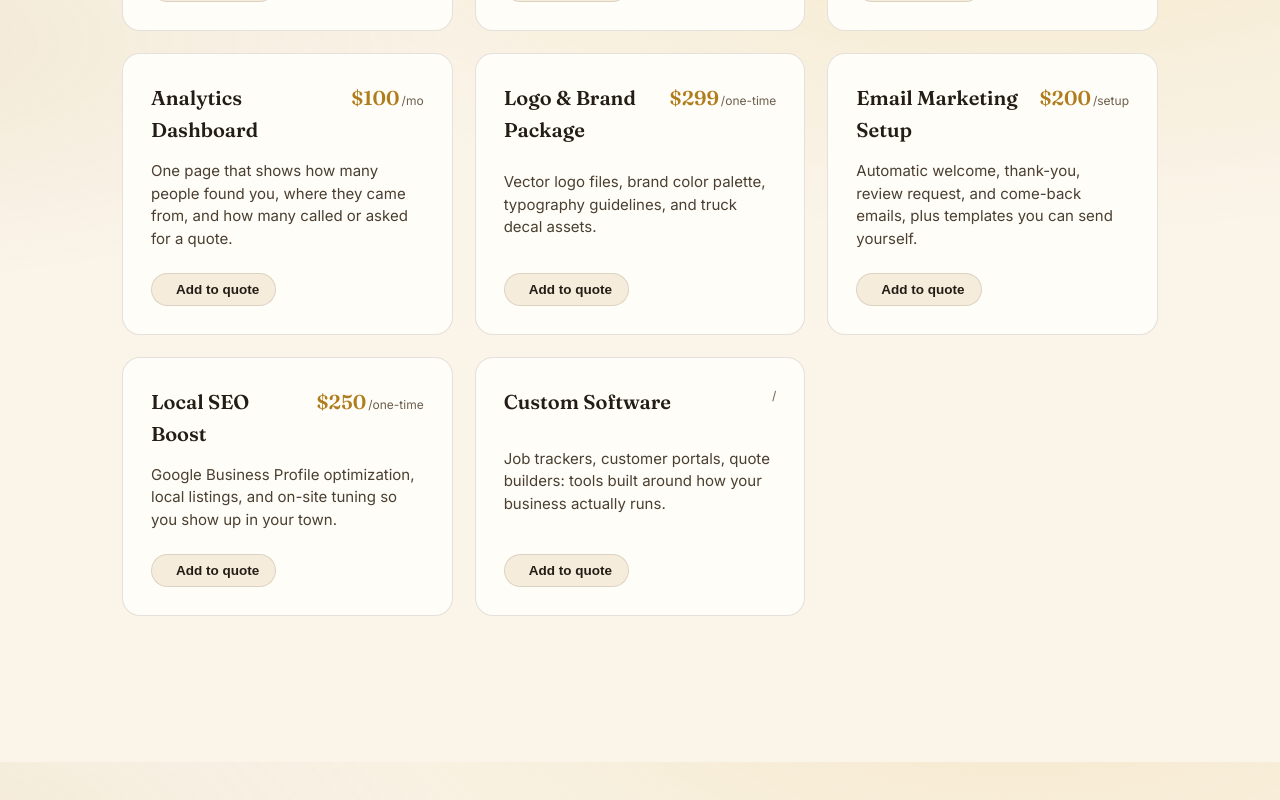
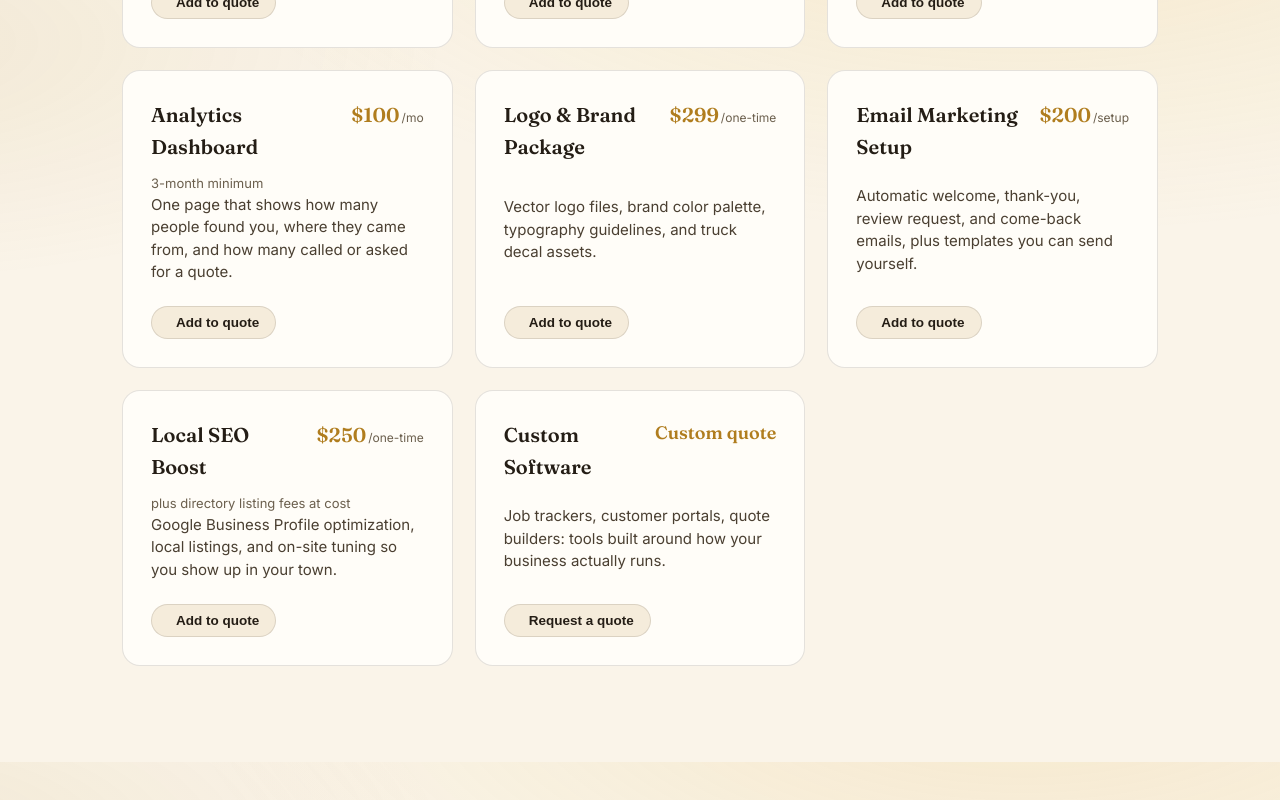
Before and after one commit to dynastyweb26/dynasty-web, a Next.js app: page /solutions in a window 1280 px wide. Shown: the part 838-1638 px from the top of the page. Built offline with nearby package versions, Linux system fonts and the light colour scheme.

Commit message:
feat: solutions tiles show price notes and Request a quote for Custom Software
Co-Authored-By: Claude Opus 5.5 <noreply@anthropic.com>
Claude-Session: https://claude.ai/code/session_01Vqbk2S9AQUZtF1PMGHFS8r

```diff
--- a/app/globals.css
+++ b/app/globals.css
@@ -570,6 +570,16 @@ em::after {
   white-space: nowrap;
 }
 
+.bento-price-tag .price-quote {
+  font-size: 18px;
+}
+
+.bento-price-note {
+  margin-top: -4px;
+  font-size: 13px;
+  color: var(--ink-soft);
+}
+
 .bento-tile-desc {
   font-size: 15px;
   color: var(--ink-2);
--- a/app/solutions/page.js
+++ b/app/solutions/page.js
@@ -58,10 +58,18 @@ export default function SolutionsPage() {
                   <div className="bento-tile-top">
                     <h2 className="bento-tile-title">{sol.name}</h2>
                     <div className="bento-price-tag">
-                      <span className="price-num">{sol.price}</span>
-                      <span className="price-cadence">/{sol.cadence}</span>
+                      {sol.quoteOnly ? (
+                        <span className="price-num price-quote">Custom quote</span>
+                      ) : (
+                        <>
+                          <span className="price-num">{sol.price}</span>
+                          <span className="price-cadence">/{sol.cadence}</span>
+                        </>
+                      )}
                     </div>
                   </div>
+
+                  {sol.note && <p className="bento-price-note">{sol.note}</p>}
 
                   <p className="bento-tile-desc">{sol.description}</p>
 
@@ -81,7 +89,15 @@ export default function SolutionsPage() {
                           </svg>
                         )}
                       </span>
-                      <span>{isSelected ? "Added to quote" : "Add to quote"}</span>
+                      <span>
+                        {sol.quoteOnly
+                          ? isSelected
+                            ? "Quote requested"
+                            : "Request a quote"
+                          : isSelected
+                          ? "Added to quote"
+                          : "Add to quote"}
+                      </span>
                     </button>
                   </div>
                 </div>
```
